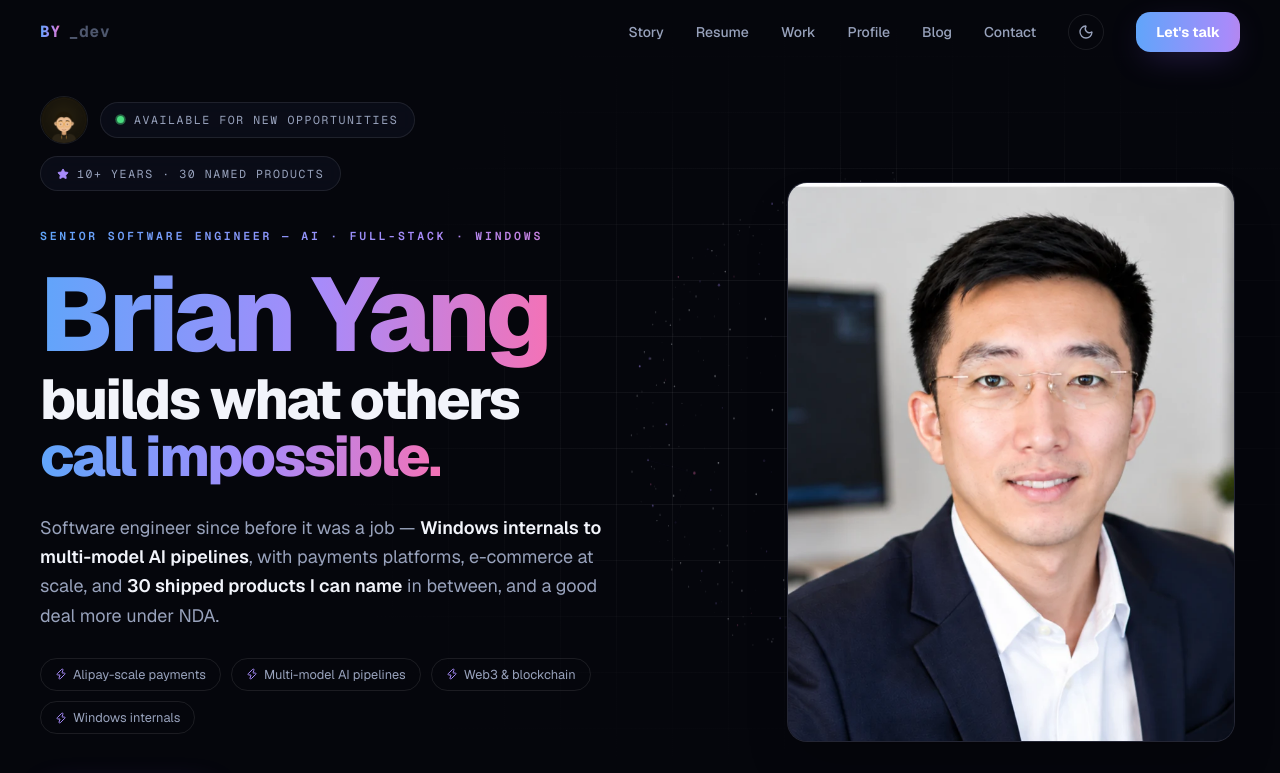
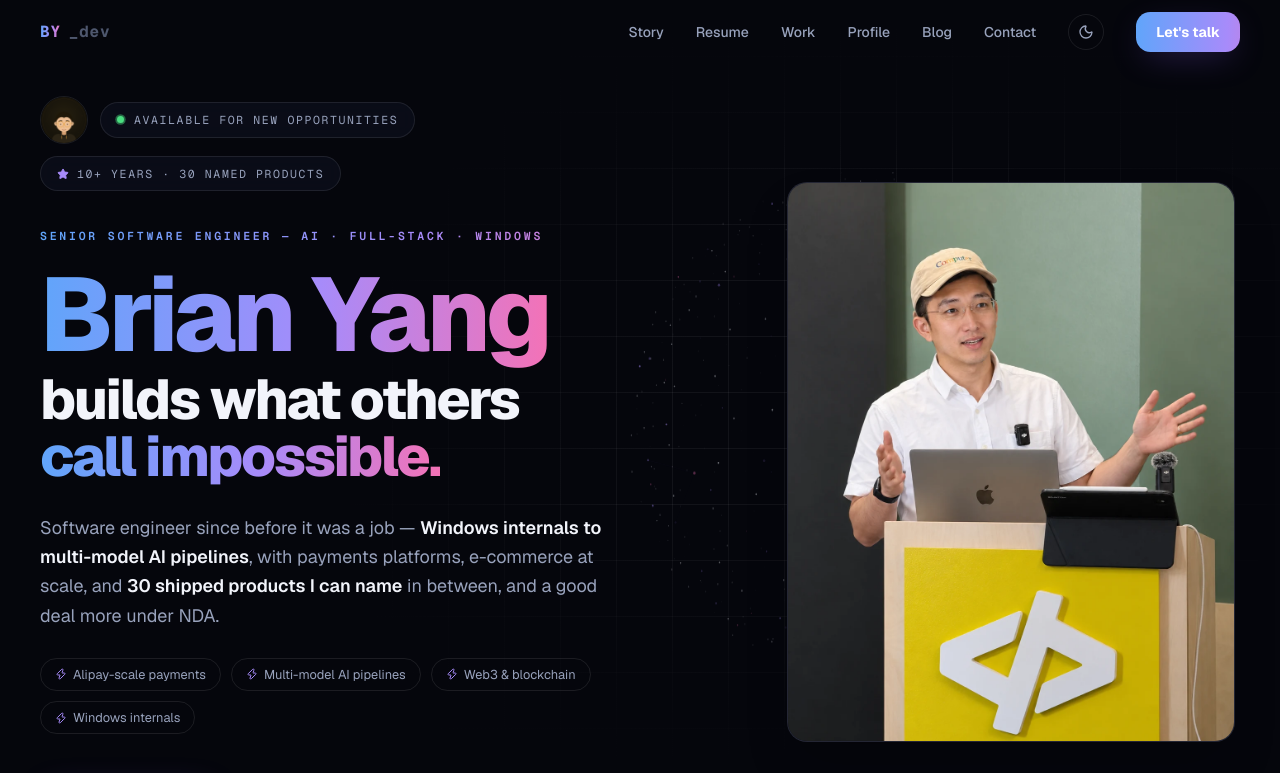
Before and after one commit to br413/br413.github.io, a Next.js app: page / in a window 1280 px wide. Shown: the top 773 px of the page. Built offline with nearby package versions, Linux system fonts and the light colour scheme.

Commit message:
Update portfolio and share images with tech-talk photo

```diff
--- a/app/layout.tsx
+++ b/app/layout.tsx
@@ -79,7 +79,7 @@ export const metadata: Metadata = {
     description: SITE_CONFIG.summary,
     images: [
       {
-        url: `${SITE_CONFIG.url}/social-portrait.jpg`,
+        url: `${SITE_CONFIG.url}/social-speaker.jpg`,
         width: 512,
         height: 512,
         alt: SITE_CONFIG.name,
@@ -90,7 +90,7 @@ export const metadata: Metadata = {
     card: 'summary',
     title: `${SITE_CONFIG.name} — ${SITE_CONFIG.title}`,
     description: SITE_CONFIG.summary,
-    images: [{ url: `${SITE_CONFIG.url}/social-portrait.jpg`, alt: SITE_CONFIG.name }],
+    images: [{ url: `${SITE_CONFIG.url}/social-speaker.jpg`, alt: SITE_CONFIG.name }],
   },
   category: 'technology',
 };
--- a/app/page.tsx
+++ b/app/page.tsx
@@ -112,8 +112,8 @@ export default function Home() {
           <MountReveal delay={0.24} className="mx-auto w-full max-w-md lg:justify-self-end">
             <div className="relative aspect-[4/5] overflow-hidden rounded-2xl border border-line bg-panel shadow-2xl">
               <Image
-                src={`${BASE_PATH}/hero-portrait.webp`}
-                alt={`${SITE_CONFIG.name} smiling in a navy blazer`}
+                src={`${BASE_PATH}/hero-speaker.webp`}
+                alt={`${SITE_CONFIG.name} speaking at a lectern`}
                 fill
                 sizes="(max-width: 480px) calc(100vw - 40px), (max-width: 1023px) 448px, 40vw"
                 loading="eager"
```
Also changed, not shown: public/hero-speaker.webp (added), public/social-speaker.jpg (added).
